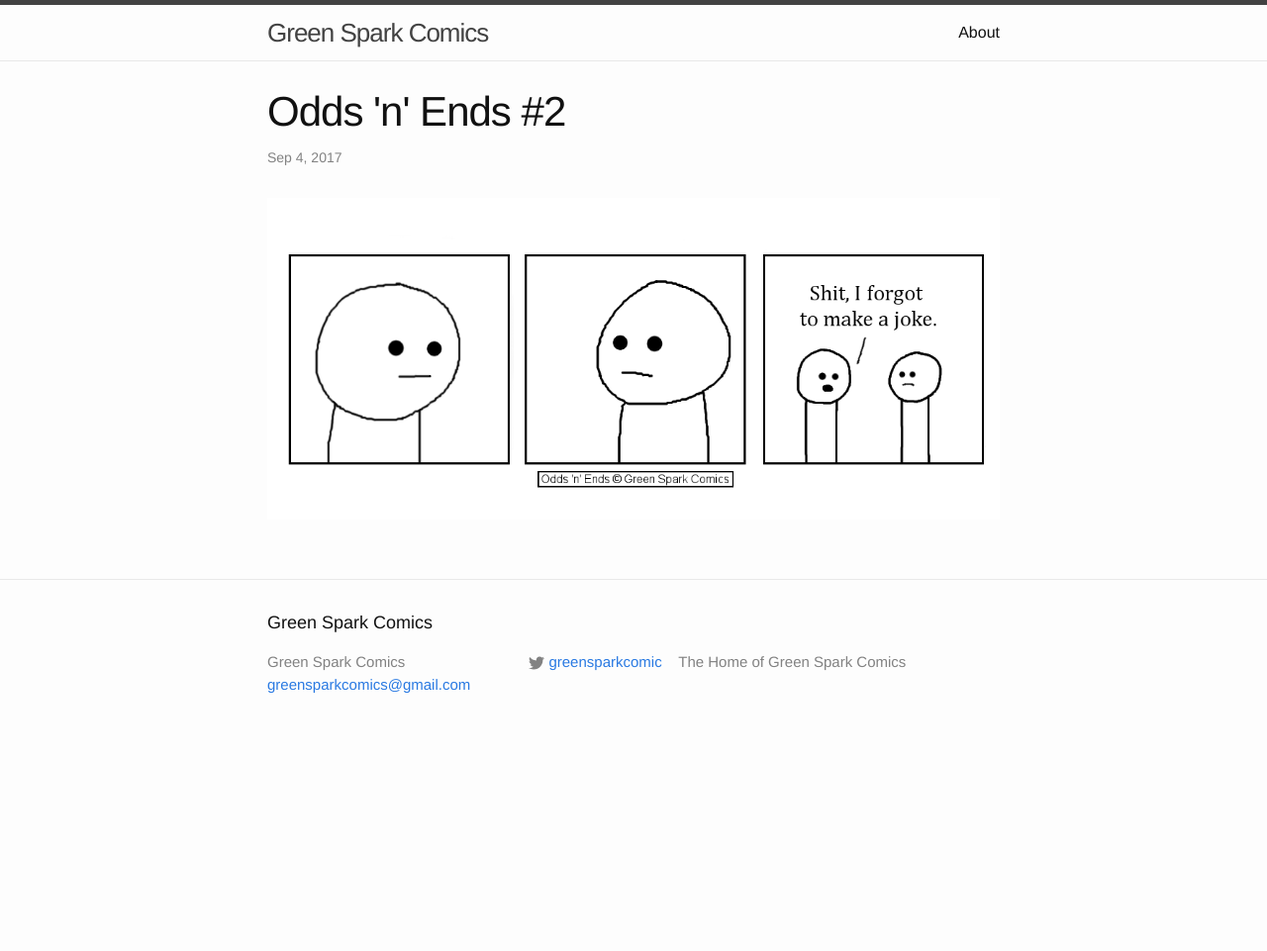
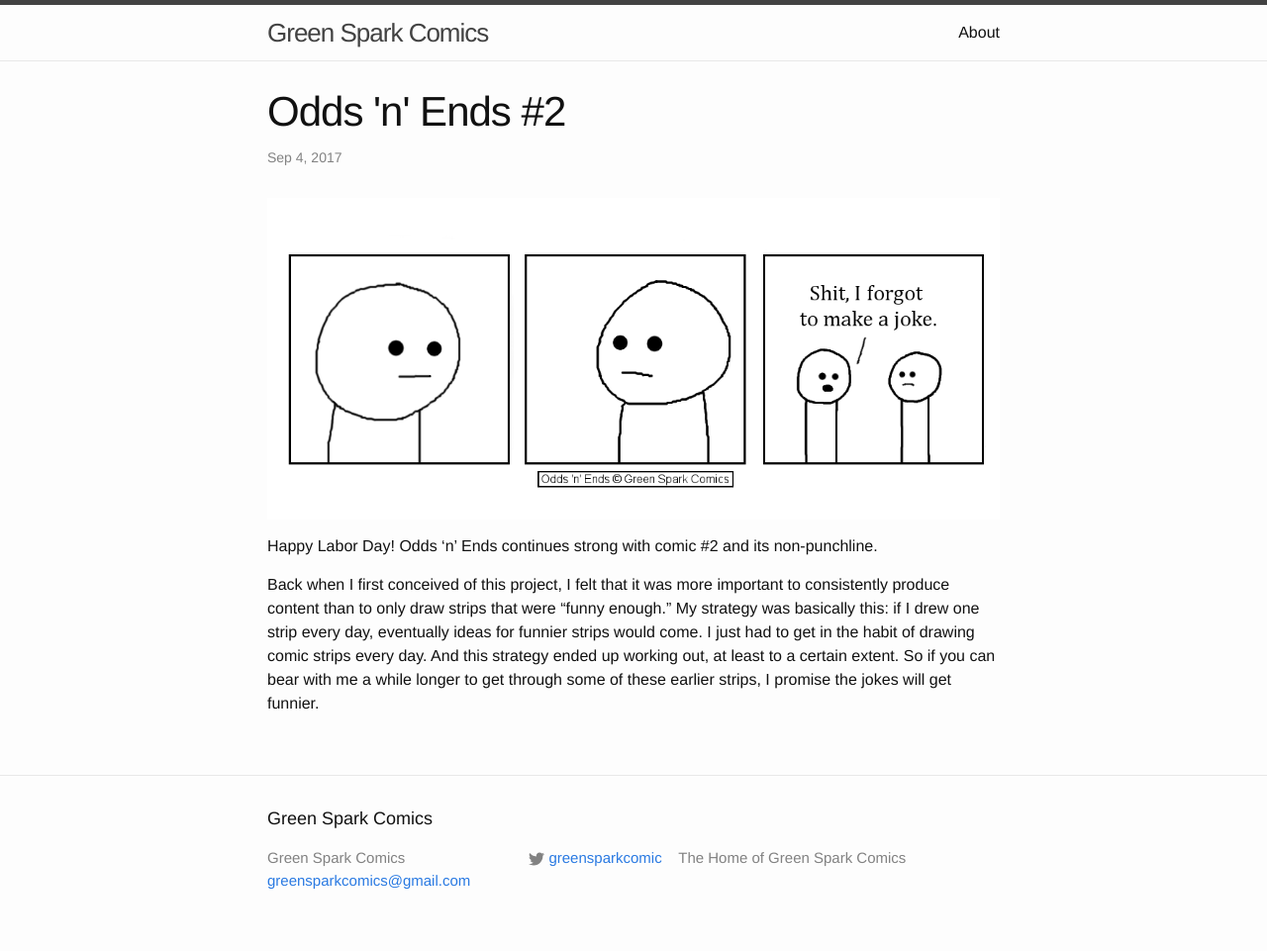
Before and after one commit to GreenElectrodes/greenelectrodes.github.io, a Jekyll site: the page built from _posts/2017-0-04-odds-n-ends-no2.markdown, in a window 1280 px wide. Shown: the whole page at 99% size. Built offline with Jekyll 4.4.1, drawn with Linux system fonts in a browser that asks for light colours; before the commit the page ends 900 px from its top, so only the background shows below that.

Commit message:
Update 2017-0-04-odds-n-ends-no2.markdown

```diff
--- a/_posts/2017-0-04-odds-n-ends-no2.markdown
+++ b/_posts/2017-0-04-odds-n-ends-no2.markdown
@@ -5,3 +5,7 @@ date:   2017-09-04 11:50:00 -07:00
 categories: comic
 ---
 ![Comic #2](/images/ONE0002.png)
+
+Happy Labor Day! Odds 'n' Ends continues strong with comic #2 and its non-punchline.
+
+Back when I first conceived of this project, I felt that it was more important to consistently produce content than to only draw strips that were "funny enough." My strategy was basically this: if I drew one strip every day, eventually ideas for funnier strips would come. I just had to get in the habit of drawing comic strips every day. And this strategy ended up working out, at least to a certain extent. So if you can bear with me a while longer to get through some of these earlier strips, I promise the jokes will get funnier.
```
